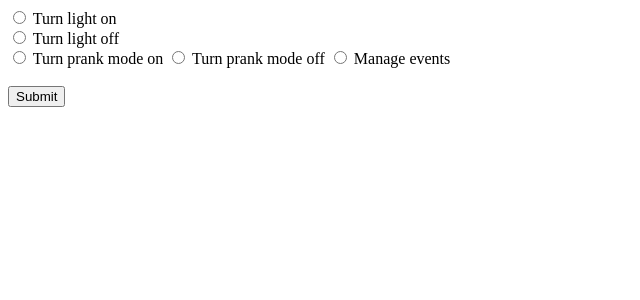
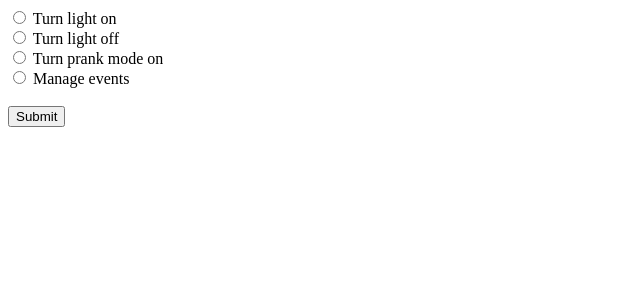
Before and after one commit to nicolascrossi/ELEC327-Webserver, a Flask app: page /control in a window 1280 px wide. Shown: the top 300 px of the page, without its empty margins (0-640 px from the left). Run offline with Flask 2, Linux system fonts and the light colour scheme; parts of the project's set-up code (start-up, migrations or seed data) failed here and were passed over.

Commit message:
Updated spidev and removed off option

```diff
--- a/app.py
+++ b/app.py
@@ -13,7 +13,6 @@ import signal
 IP_HDR = "IP_ADDR"
 OFF_HDR = "LIGHT_OFF"
 ON_HDR = "LIGHT_ON"
-PRANK_OFF_HDR = "PRANK_OFF"
 PRANK_ON_HDR = "PRANK_ON"
 
 app = Flask(__name__)
@@ -35,11 +34,6 @@ def light_off():
 def light_on():
     print(f"{ON_HDR}", flush=True)
     print("[SERVER] Sent on", file=sys.stderr, flush=True)
-
-
-def prank_off():
-    print(f"{PRANK_OFF_HDR}", flush=True)
-    print("[SERVER] Sent prank off", file=sys.stderr, flush=True)
 
 
 def prank_on():
@@ -117,11 +111,6 @@ def control_form():
                 job = schedule.every().day.at(request.form.get("e_time")).do(prank_on)
                 jobs.append((job.at_time, f"Prank mode ON at {job.at_time}", job))
                 jobs.sort(key=jobs_sort)
-            elif e_option == "e_prank_off":
-                print(f"Scheduling prank mode off at {request.form.get('e_time')}", flush=True, file=sys.stderr)
-                job = schedule.every().day.at(request.form.get("e_time")).do(prank_off)
-                jobs.append((job.at_time, f"Prank mode OFF at {job.at_time}", job))
-                jobs.sort(key=jobs_sort)
         elif manage_e_option == "remove_event":
             print("Deleting event")
             to_delete_str = request.form.get("events")
@@ -145,8 +134,6 @@ def control_form():
             light_off()
         elif option == "prank_on":
             prank_on()
-        elif option == "prank_off":
-            prank_off()
 
     return redirect(url_for('control'))
 
--- a/templates/control.html
+++ b/templates/control.html
@@ -41,10 +41,7 @@
     <label for="light_off">Turn light off</label><br>
 
     <input type="radio" id="prank_on" name="options" value="prank_on" onclick="javascript:check_set_event();">
-    <label for="prank_on">Turn prank mode on</label>
-
-    <input type="radio" id="prank_off" name="options" value="prank_off" onclick="javascript:check_set_event();">
-    <label for="prank_off">Turn prank mode off</label>
+    <label for="prank_on">Turn prank mode on</label><br>
 
     <input type="radio" id="set_event" name="options" value="set_event" onclick="javascript:check_set_event();">
     <label for="set_event">Manage events</label><br>
@@ -66,9 +63,6 @@
             <input type="radio" id="e_prank_on" name="e_options" value="e_prank_on">
             <label for="e_prank_on">Turn prank mode on</label><br>
 
-            <input type="radio" id="e_prank_off" name="e_options" value="e_prank_off">
-            <label for="e_prank_off">Turn prank mode off</label><br>
-
             <label for="e_time">Choose a time: </label>
             <input type="time" id="e_time" name="e_time" value="00:00"><br>
         </div>
```
Also changed, not shown: 1 other file.
